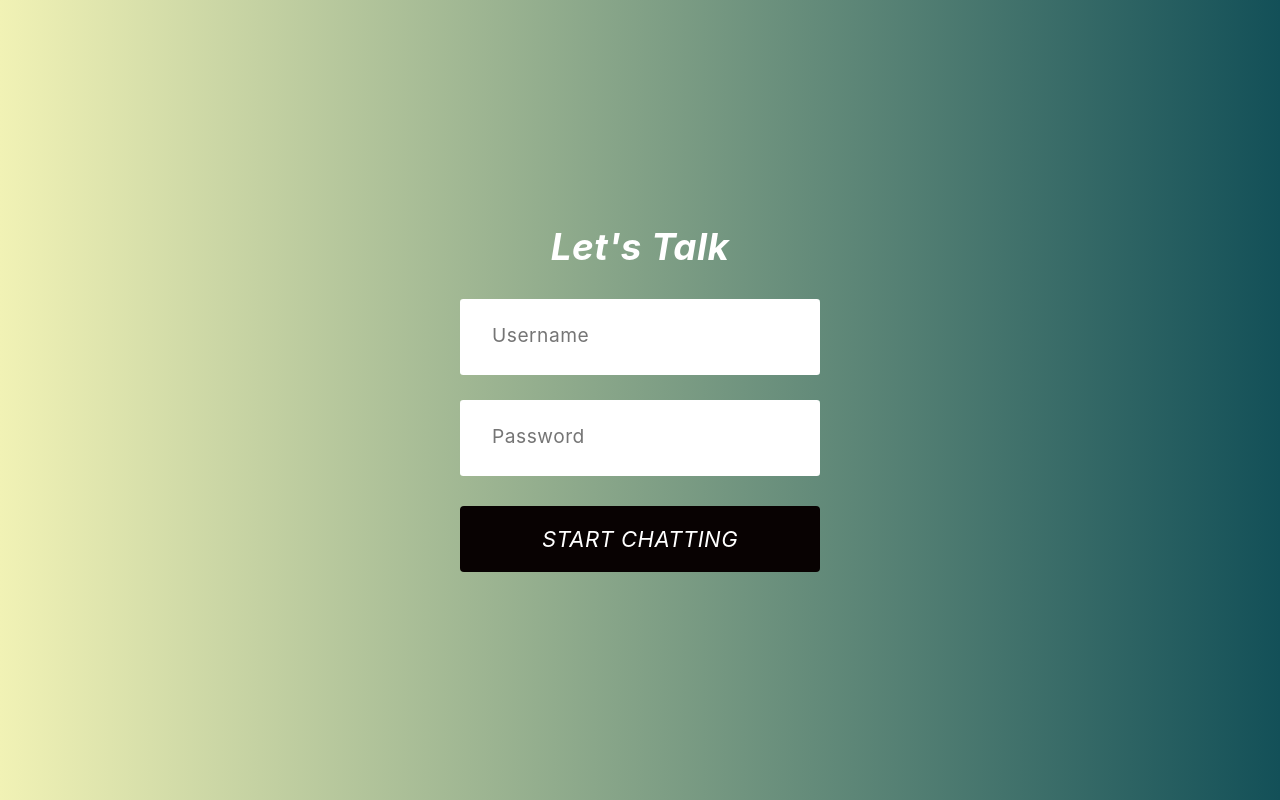
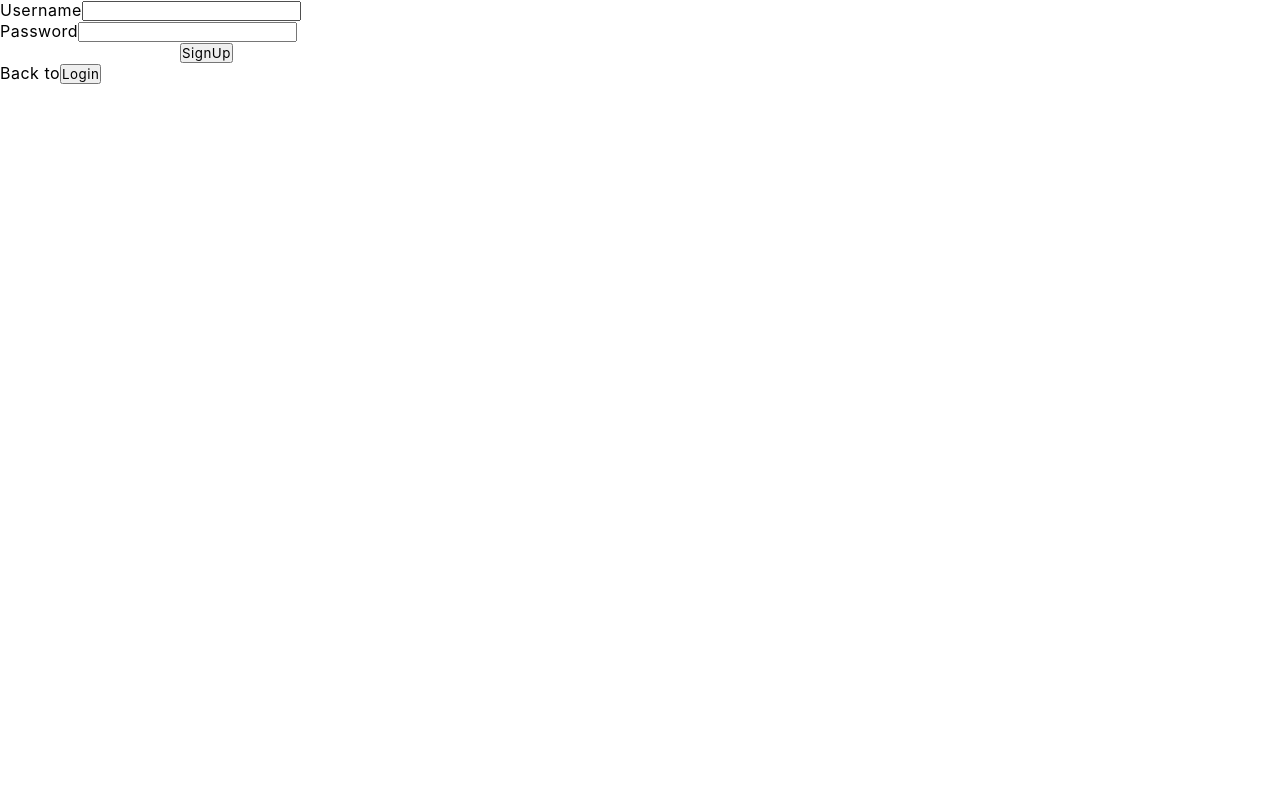
Before and after one commit to Imraan002/Lets-Talk, a React (Create React App) app: page /SignUp in a window 1280 px wide. Built offline with nearby package versions, Linux system fonts and the light colour scheme.

Commit message:
3rd commit

```diff
--- a/package.json
+++ b/package.json
@@ -8,9 +8,11 @@
     "@testing-library/react": "^11.2.7",
     "@testing-library/user-event": "^12.8.3",
     "axios": "^0.24.0",
+    "bootstrap": "^5.1.3",
     "react": "^17.0.2",
     "react-chat-engine": "^1.11.21",
     "react-dom": "^17.0.2",
+    "react-router-dom": "^5.3.0",
     "react-scripts": "4.0.3",
     "web-vitals": "^1.1.2"
   },
--- a/src/App.css
+++ b/src/App.css
@@ -96,7 +96,17 @@
   padding-top: 4px;
 
 }
-
+#signup{
+    width: 25%;
+    height: 30px;
+    margin-right: 7px;
+    border: none;
+    border-radius: 5px;
+    background-color: #10a4be;
+    font-size: 17px;
+    font-weight: 600;
+    cursor: pointer
+}
 .message-row {
   float: left;
   width: 100%;
--- a/src/App.js
+++ b/src/App.js
@@ -1,18 +1,27 @@
-
-import {ChatEngine} from 'react-chat-engine';
-import './App.css';
-import ChatFeed from './components/ChatFeed';
-import LoginForm from './components/LoginForm';
-const App=()=>
-{ if(!localStorage.getItem('username')) return <LoginForm/>
+import { ChatEngine } from "react-chat-engine";
+import "./App.css";
+import ChatFeed from "./components/ChatFeed";
+import LoginForm from "./components/LoginForm";
+import { Route, Switch } from "react-router-dom";
+import SignUp from "./components/SignUp";
+const App = () => {
+  if (!localStorage.getItem("username"))
+    return (
+      <>
+        <Switch>
+            <Route exact path='/' component={LoginForm}/>
+            <Route path='/SignUp' component={SignUp}/>
+        </Switch>
+      </>
+    );
   return (
     <ChatEngine
-    height='100vh'
-    userName={localStorage.getItem('username')}
-    userSecret={localStorage.getItem('password')}
-    projectID='e9085cef-870a-4a5f-b2e3-5ad5c94bb72f'
-    renderChatFeed={(chatAppProps)=><ChatFeed {...chatAppProps}/>}
-  />
-  )
-}
+      height="100vh"
+      userName={localStorage.getItem("username")}
+      userSecret={localStorage.getItem("password")}
+      projectID="e9085cef-870a-4a5f-b2e3-5ad5c94bb72f"
+      renderChatFeed={(chatAppProps) => <ChatFeed {...chatAppProps} />}
+    />
+  );
+};
 export default App;
--- a/src/components/LoginForm.jsx
+++ b/src/components/LoginForm.jsx
@@ -1,5 +1,6 @@
 import { useState } from "react";
 import axios from "axios";
+import { Route } from "react-router-dom";
 
 const projectID = "e9085cef-870a-4a5f-b2e3-5ad5c94bb72f";
 
@@ -59,6 +60,18 @@ const Modal = () => {
             </button>
           </div>
         </form>
+        <div style={{ marginLeft: '150px' }}>
+          Not a User? <Route render={({ history }) => (
+            <button
+              id='signup'
+              type='button'
+              onClick={() => { history.push('/SignUp') }}
+            >
+              SignUp
+            </button>
+          )} />
+
+        </div>
         <h1>{error}</h1>
       </div>
     </div>
--- /dev/null
+++ b/src/components/SignUp.jsx
@@ -0,0 +1,70 @@
+import React,{useRef} from 'react';
+import { Route } from "react-router-dom";
+function SignUp() {
+    const username=useRef('null');
+    const password=useRef('null');
+     const name=username.current.value;
+     const secret=password.current.value;
+    const obj={
+        "username":name,
+        "secret":secret
+    }
+   // const t=JSON.stringify(obj);
+    const handleclick = () => {
+        console.log(obj);
+        var axios = require('axios');
+        var data = {
+            "username":(name),
+            "secret":(secret)
+        };
+
+        var config = {
+            method: 'post',
+            url: 'https://api.chatengine.io/users/',
+            headers: {
+                'PRIVATE-KEY': '{{b4397d56-e48f-4154-9d34-0fe7e64a5732}}'
+            },
+            data: data
+        };
+
+        axios(config)
+            .then(function (response) {
+                console.log(JSON.stringify(response.data));
+            })
+            .catch(function (error) {
+                console.log(error);
+            });
+        alert("You are Successfully Registered!!")
+    }
+    return (
+
+        <>
+            <div className="wrapper2">
+                <form action="" id="loginform">
+                    <div>
+                        <label htmlFor="username">Username</label>
+                        <input type="text" id='username' ref={username}/>
+                    </div>
+                    <div>
+                        <label htmlFor="password">Password</label>
+                    <input type="password" id='password' ref={password}/>
+                    </div>
+                    <button style={{ marginLeft: '180px' }} onClick={handleclick} type='button' id='submitbtn'>SignUp</button>
+                    <br />
+                    Back to
+                    <Route render={({ history }) => (
+                        <button
+                            id='login'
+                            type='button'
+                            onClick={() => { history.push('/') }}
+                        >
+                            Login
+                        </button>
+                    )} />
+                </form>
+            </div>
+        </>
+    )
+}
+
+export default SignUp;
--- a/src/index.js
+++ b/src/index.js
@@ -1,11 +1,13 @@
-import React from 'react';
-import ReactDOM from 'react-dom';
-import App from './App';
-
+import React from "react";
+import ReactDOM from "react-dom";
+import App from "./App";
+import { BrowserRouter } from "react-router-dom";
 
 ReactDOM.render(
   <React.StrictMode>
-    <App />
+    <BrowserRouter>
+      <App />
+    </BrowserRouter>
   </React.StrictMode>,
-  document.getElementById('root')
+  document.getElementById("root")
 );
```
Also changed, not shown: 1 other file (tests, documents, lock files or other folders).
